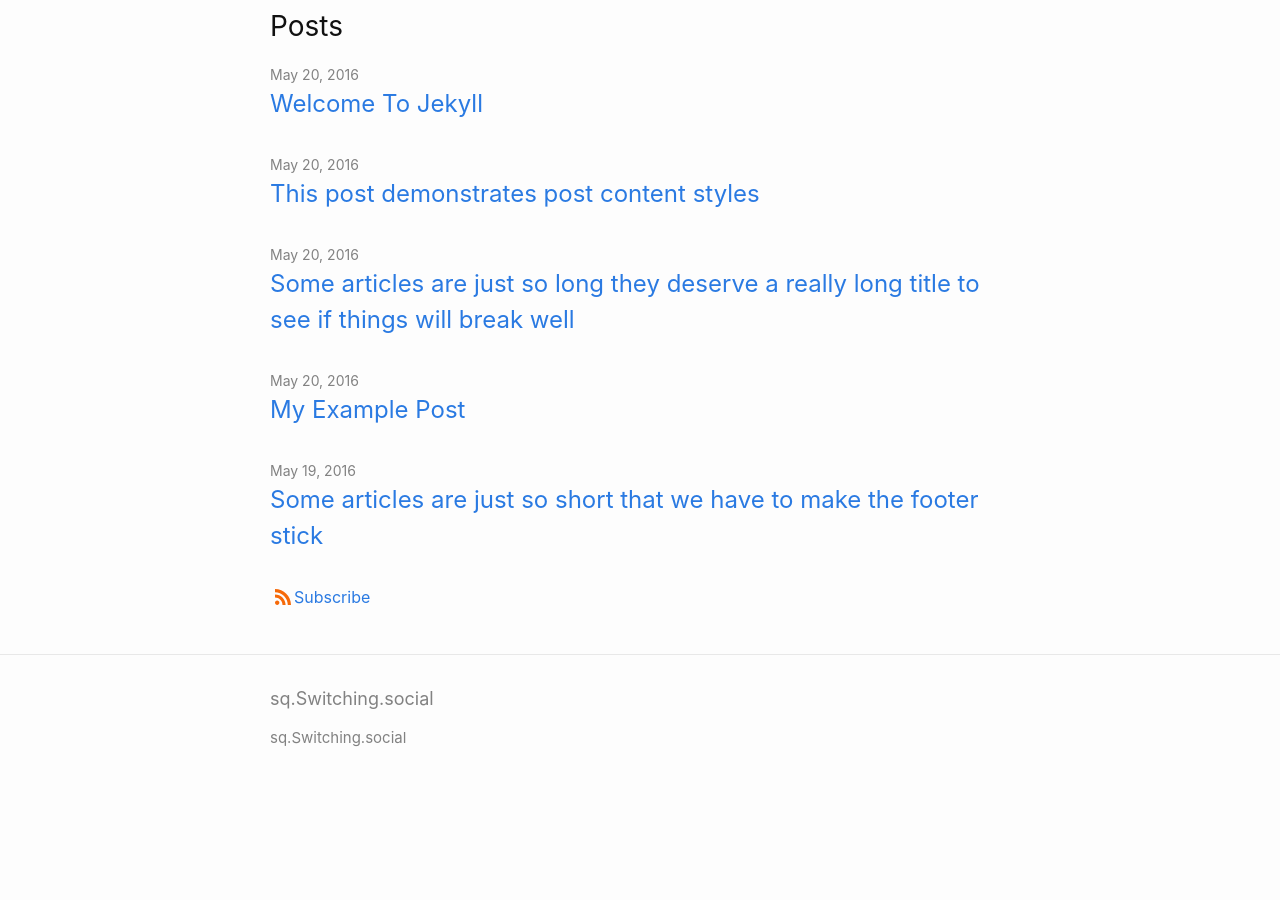
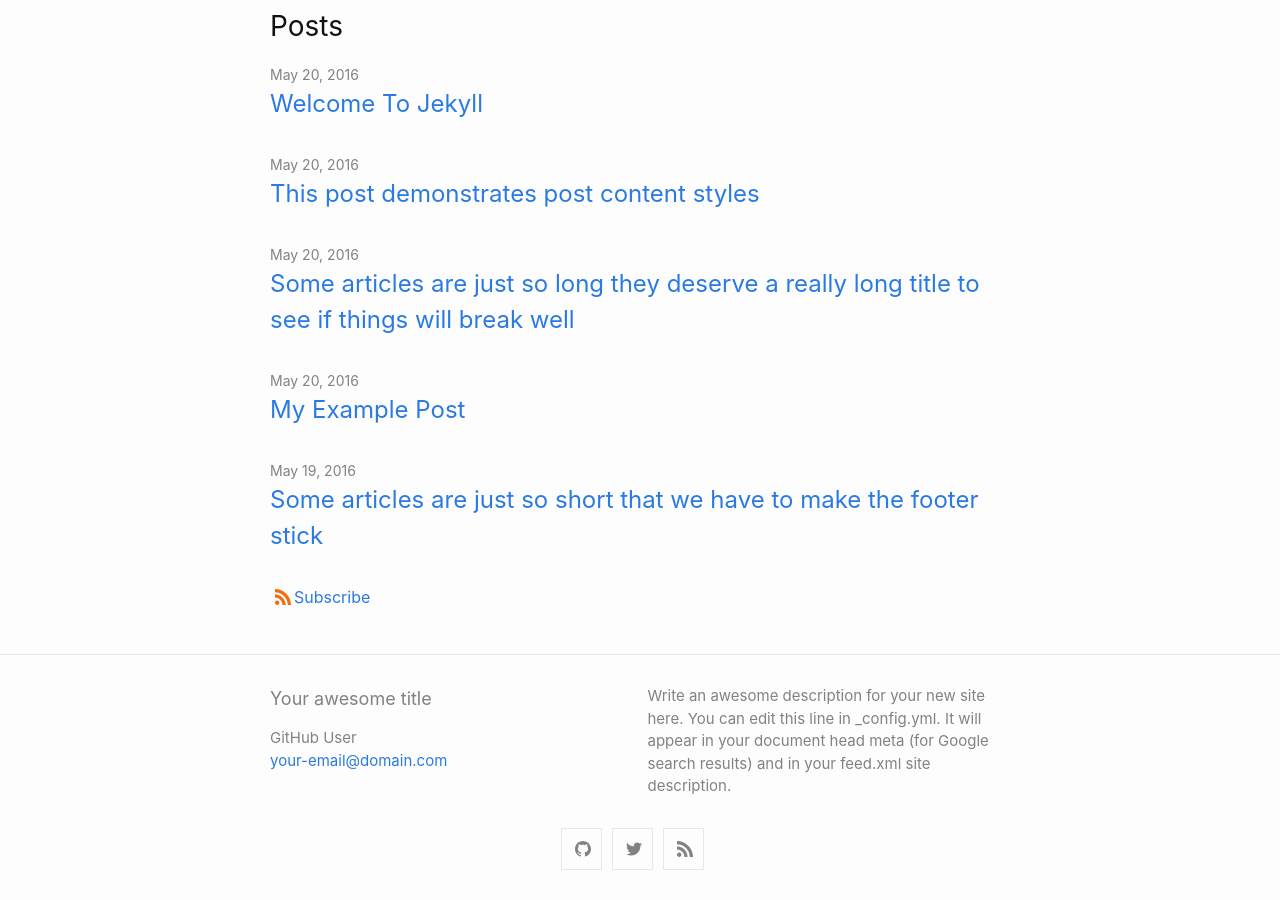
Before and after one commit to OpenLabsHackerspace/sq.Switching.social, a Jekyll site: the page built from index.md, in a window 1280 px wide and 900 px high, scrolled down 1081 px. Built offline with Jekyll 4.4.1, drawn with Linux system fonts in a browser that asks for light colours; our own code applies the rules of GitHub Pages for plain Markdown files; before the commit the page ends 1891 px from its top, so only the background shows below that; some of the changed text lies outside the part shown.

Commit message:
modifica config

```diff
--- a/_config.yml
+++ b/_config.yml
@@ -1 +1,51 @@
+title: Your awesome title
+author: GitHub User
+email: your-email@domain.com
+description: > # this means to ignore newlines until "show_exerpts:"
+  Write an awesome description for your new site here. You can edit this
+  line in _config.yml. It will appear in your document head meta (for
+  Google search results) and in your feed.xml site description.
+
+show_excerpts: false # set to true to show excerpts on the homepage
+
+# Minima date format
+# refer to http://shopify.github.io/liquid/filters/date/ if you want to customize this
+minima:
+  date_format: "%b %-d, %Y"
+
+  # generate social links in footer
+  social_links:
+    twitter: jekyllrb
+    github:  jekyll
+    rss: rss
+    # dribbble: jekyll
+    # facebook: jekyll
+    # flickr:   jekyll
+    # instagram: jekyll
+    # linkedin: jekyll
+    # pinterest: jekyll
+    # youtube: jekyll
+    # youtube_channel: UC8CXR0-3I70i1tfPg1PAE1g
+    # youtube_channel_name: CloudCannon
+    # telegram: jekyll
+    # googleplus: +jekyll
+    # microdotblog: jekyll
+
+    # Mastodon instances
+    # mastodon:
+    # - username: jekyll
+    #   instance: example.com
+    # - username: jekyll2
+    #   instance: example.com
+
+# If you want to link only specific pages in your header, uncomment
+# this and add the path to the pages in order as they should show up
+#header_pages:
+# - about.md
+
+# Build settings
 theme: minima
+
+plugins:
+ - jekyll-feed
+ - jekyll-seo-tag
```
